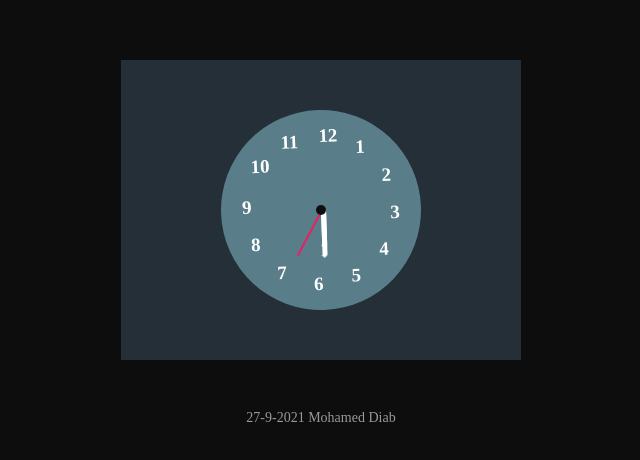
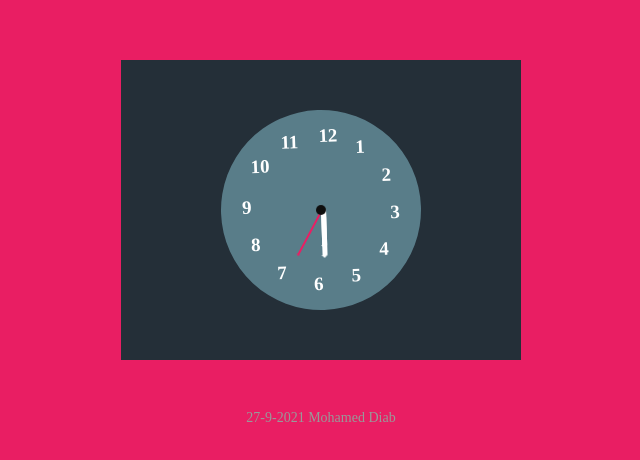
Before and after one commit to Mohamed-Dibo/Clock, a plain HTML site: page index.html in a window 1280 px wide. Shown: the part 132-592 px from the top of the page, without its empty margins (319-959 px from the left). Drawn offline with Linux system fonts and the light colour scheme.

Commit message:
changed some style

```diff
--- a/style.css
+++ b/style.css
@@ -5,7 +5,7 @@
 }
 
 body {
-    background-color: #0d0d0e;
+    background-color: #e91e63;
     height: 100vh;
     display: flex;
     justify-content: center;
```
